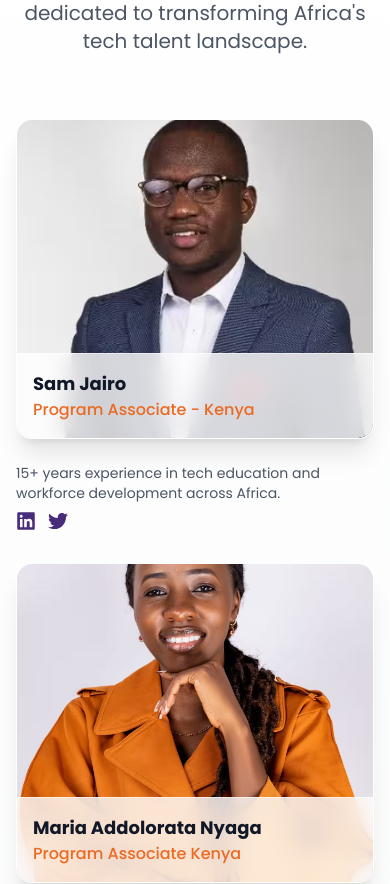
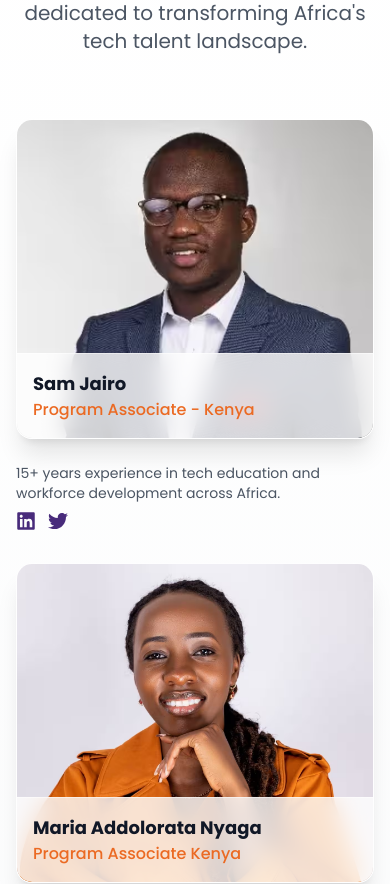
Before and after one commit to gorillagh/atan, a React (Vite) app: page / in a window 390 px wide. Shown: the part 6726-7610 px from the top of the page. Built offline with nearby package versions, Linux system fonts and the light colour scheme.

Commit message:
feat: set the teams image to center on mobile view

```diff
--- a/src/pages/home/sections/Teams.jsx
+++ b/src/pages/home/sections/Teams.jsx
@@ -79,7 +79,7 @@
 
                 {/* Image */}
                 <div
-                  className="absolute inset-0 bg-cover bg-center"
+                  className="absolute inset-0 bg-cover bg-top md:bg-center"
                   style={{ backgroundImage: `url("${member.image}")` }}
                 ></div>
 
```
